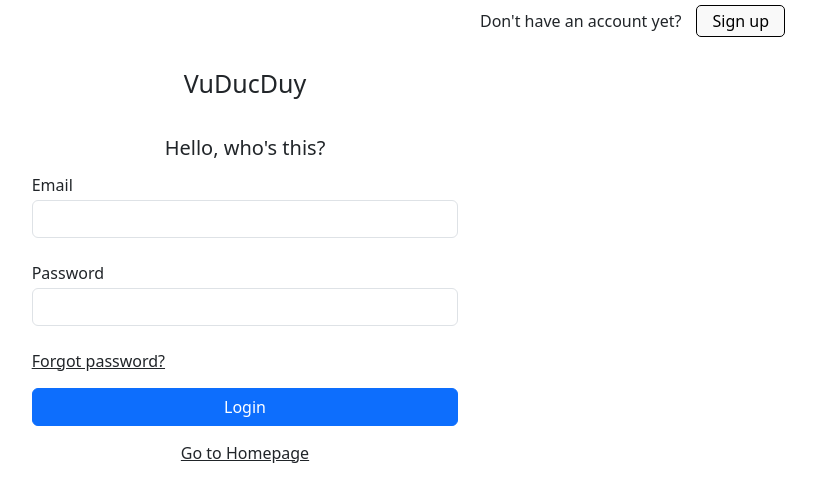
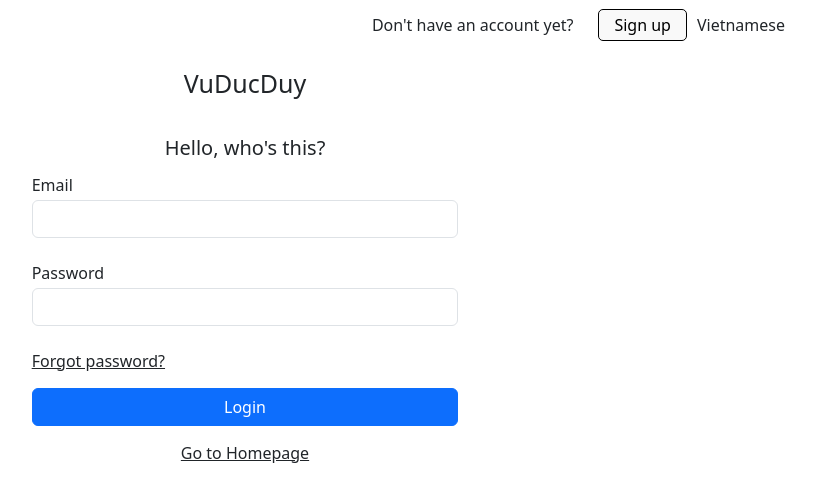
Before and after one commit to DuyCR7/LearnReactjs, a React (Create React App) app: page /login in a window 1280 px wide. Shown: the top 502 px of the page, without its empty margins (395-1211 px from the left). Built offline with nearby package versions, Linux system fonts and the light colour scheme.

Commit message:
Design header multi-language

```diff
--- a/package.json
+++ b/package.json
@@ -8,12 +8,16 @@
     "@testing-library/user-event": "13.5.0",
     "axios": "0.27.2",
     "bootstrap": "5.2.0",
+    "i18next": "21.8.16",
+    "i18next-browser-languagedetector": "6.1.4",
+    "i18next-http-backend": "1.4.1",
     "lodash": "4.17.21",
     "nprogress": "0.2.0",
     "react": "18.2.0",
     "react-18-image-lightbox": "5.1.4",
     "react-bootstrap": "2.4.0",
     "react-dom": "18.2.0",
+    "react-i18next": "11.18.3",
     "react-icons": "4.4.0",
     "react-paginate": "8.1.3",
     "react-perfect-scrollbar": "1.5.8",
--- a/src/App.scss
+++ b/src/App.scss
@@ -7,6 +7,12 @@ body {
     sans-serif;
   -webkit-font-smoothing: antialiased;
   -moz-osx-font-smoothing: grayscale;
+}
+
+.languages {
+  .dropdown-toggle::after {
+    display: none !important;
+  }
 }
 
 @media (min-width: 1400px) {
--- a/src/components/Auth/Login.js
+++ b/src/components/Auth/Login.js
@@ -6,6 +6,7 @@ import { toast } from "react-toastify";
 import { useDispatch } from "react-redux";
 import { doLogin } from "../../redux/action/userAction";
 import { ImSpinner10 } from "react-icons/im";
+import Language from "../Header/Language";
 
 const Login = (props) => {
   const [email, setEmail] = useState("");
@@ -64,6 +65,7 @@ const Login = (props) => {
       <div className="header">
         <span>Don't have an account yet?</span>
         <button onClick={() => navigate('/register')}>Sign up</button>
+        <Language />
       </div>
       <div className="title col-4 mx-auto">VuDucDuy</div>
       <div className="welcome col-4 mx-auto">Hello, who's this?</div>
--- a/src/components/Auth/Login.scss
+++ b/src/components/Auth/Login.scss
@@ -18,8 +18,11 @@
 
     .header {
         height: 45px;
-        text-align: right;
         padding: 5px 100px 0 100px;
+        display: flex;
+        align-items: center;
+        justify-content: flex-end;
+        gap: 10px;
 
         button {
             padding: 3px 15px;
--- a/src/components/Auth/Register.js
+++ b/src/components/Auth/Register.js
@@ -4,6 +4,7 @@ import { useNavigate } from 'react-router-dom';
 import { postRegister } from '../../services/apiServices';
 import { toast } from 'react-toastify';
 import { VscEye, VscEyeClosed } from "react-icons/vsc";
+import Language from '../Header/Language';
 
 const Register = (props) => {
     const [email, setEmail] = useState("");
@@ -50,6 +51,7 @@ const Register = (props) => {
             <div className='header'>
                 <span> Already have an account?</span>
                 <button onClick={() => navigate('/login')}>Log in</button>
+                <Language />
             </div>
             <div className='title col-4 mx-auto'>
                 Hỏi Dân IT &amp; Eric
--- a/src/components/Auth/Register.scss
+++ b/src/components/Auth/Register.scss
@@ -1,8 +1,11 @@
 .register-container {
     .header {
         height: 45px;
-        text-align: right;
         padding: 5px 100px 0 100px;
+        display: flex;
+        align-items: center;
+        justify-content: flex-end;
+        gap: 10px;
 
         button {
             padding: 3px 15px;
--- a/src/components/Header/Header.js
+++ b/src/components/Header/Header.js
@@ -7,6 +7,7 @@ import { useDispatch, useSelector } from "react-redux";
 import { logout } from "../../services/apiServices";
 import { toast } from "react-toastify";
 import { doLogout } from "../../redux/action/userAction";
+import Language from "./Language";
 
 const Header = () => {
 
@@ -61,6 +62,9 @@ const Header = () => {
               <NavDropdown.Item onClick={() => handleLogout()}>Log out</NavDropdown.Item>
             </NavDropdown>
             }
+
+            <Language />
+
           </Nav>
         </Navbar.Collapse>
       </Container>
--- /dev/null
+++ b/src/components/Header/Language.js
@@ -0,0 +1,14 @@
+import NavDropdown from "react-bootstrap/NavDropdown";
+
+const Language = (props) => {
+    return (
+        <>
+            <NavDropdown title="Vietnamese" id="basic-nav-dropdown-2" className="languages">
+              <NavDropdown.Item>English</NavDropdown.Item>
+              <NavDropdown.Item>Vietnamese</NavDropdown.Item>
+            </NavDropdown>
+        </>
+    )
+}
+
+export default Language;
```
Also changed, not shown: 1 other file (tests, documents, lock files or other folders).
